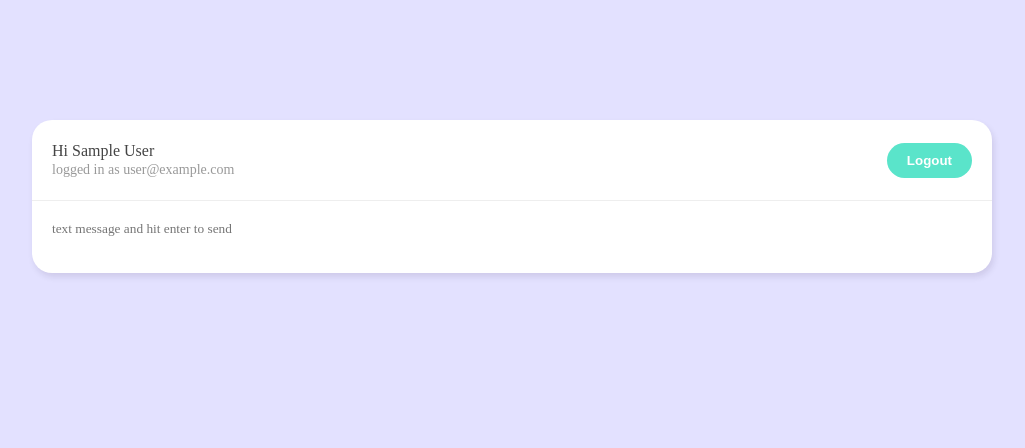
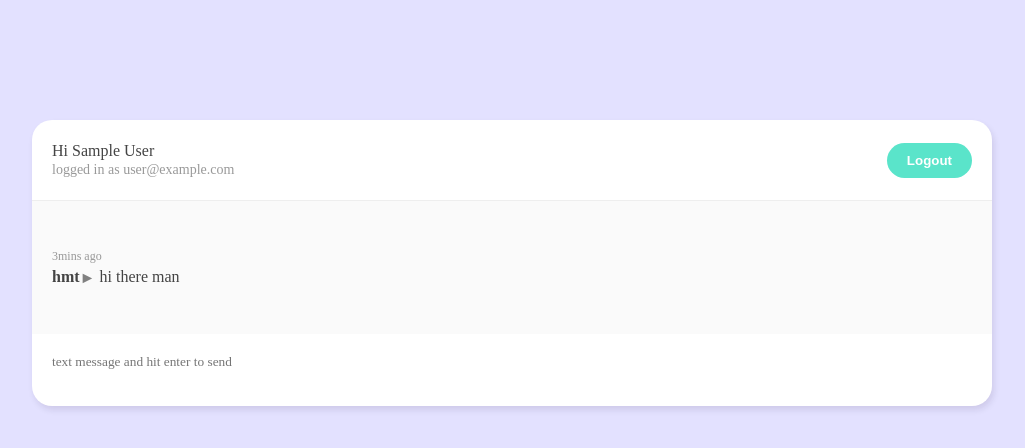
Before and after one commit to HtetKo510217/live-chart-room-with-vue, a Vue app: page /chartroom in a window 1280 px wide. Shown: the top 448 px of the page, without its empty margins (128-1153 px from the left). Built offline with nearby package versions, Linux system fonts and the light colour scheme; no server answers; sample sign-in values are in the browser's storage.

Commit message:
create chatWindow component and add design

```diff
--- /dev/null
+++ b/src/components/chatWindow.vue
@@ -0,0 +1,47 @@
+<template>
+    <div class="chat-window">
+        <div class="messages">
+            <div class="single">
+                <span class="created-at">3mins ago</span>
+                <span class="name">hmt</span>
+                <span class="message">hi there man</span>
+            </div>
+        </div>
+    </div>
+</template>
+
+<script>
+export default {
+}
+</script>
+
+<style>
+     .chat-window {
+        background: #fafafa;
+        padding: 30px 20px;
+      }
+      .single {
+        margin: 18px 0;
+      }
+      .created-at {
+        display: block;
+        color: #999;
+        font-size: 12px;
+        margin-bottom: 4px;
+      }
+      .name {
+        font-weight: bold;
+        margin-right: 20px;
+        position: relative;
+      }
+      .name::after {
+        content:'\25BA';
+        position: absolute;
+        top: 1px;
+        color: gray;
+      }
+      .messages {
+        max-height: 400px;
+        overflow: auto;
+      }
+</style>
--- a/src/views/Chartroom.vue
+++ b/src/views/Chartroom.vue
@@ -1,10 +1,12 @@
 <template>
     <div class="container">
         <Navbar />
+        <ChatWindow />
         <NewChatForm />
     </div>
 </template>
 <script>
+import ChatWindow from '../components/chatWindow.vue'
 import NewChatForm from '../components/NewChatForm.vue'
 import { useRouter } from 'vue-router';
 import getUser from '../composables/getUser';
@@ -12,6 +14,7 @@
 import { watch } from 'vue';
 export default {
   components: {
+    ChatWindow,
     NewChatForm, Navbar },
     setup() {
       let {user} = getUser();
```
